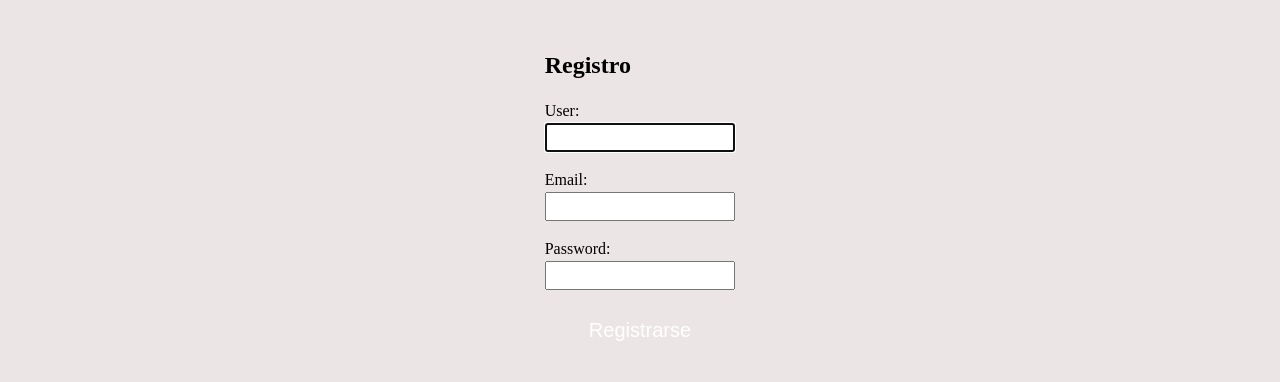
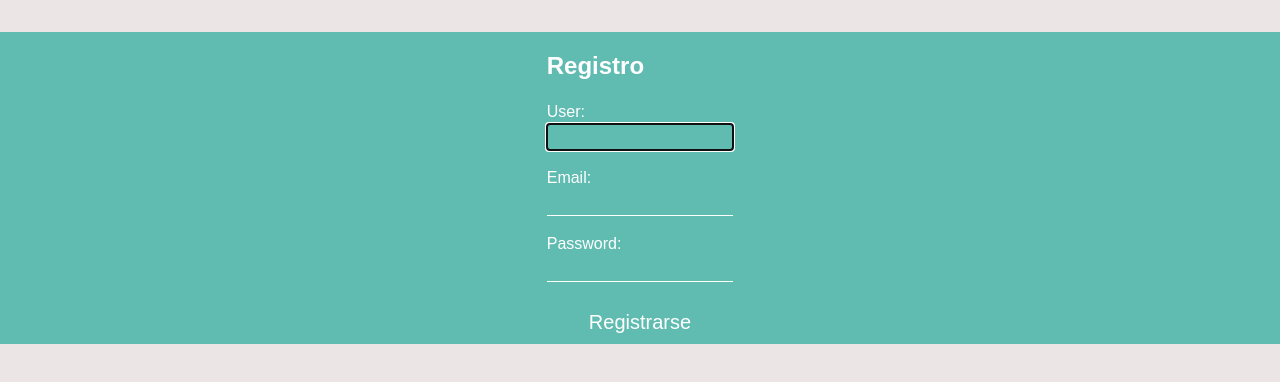
Before and after one commit to SaritaPopez/proyecto3, a React (Vite) app in the folder frontend/: page /register in a window 1280 px wide. Shown: the top 382 px of the page. Built offline with nearby package versions, Linux system fonts and the light colour scheme.

Commit message:
placeholderadmin

```diff
--- a/frontend/src/components/admin/Admin.jsx
+++ b/frontend/src/components/admin/Admin.jsx
@@ -27,7 +27,14 @@ const Admin = ({ token }) => {
 
       setLoading(true);
 
-      await entryCreateService(title, city, neightborhood, district, description, token);
+      await entryCreateService(
+        title,
+        city,
+        neightborhood,
+        district,
+        description,
+        token
+      );
 
       // Redireccionamos a la página principal.
       navigate('/');
@@ -64,29 +71,42 @@ const Admin = ({ token }) => {
 
             {/* <input type='photo' onChange={(e) => setPhoto(e.target.files[0])} /> */}
 
-              <input className='title' type="text"
+            <input
+              className='title'
+              type='text'
+              placeholder='Title'
               onChange={(e) => setTitle(e.target.value)}
               minLength='5'
               autoFocus
               required
             />
-              <input className='city' type="text"
+            <input
+              className='city'
+              placeholder='Text'
+              type='text'
               onChange={(e) => setCity(e.target.value)}
               minLength='5'
               required
             />
-              <input className='neightborhood' type="text"
+            <input
+              className='neightborhood'
+              placeholder='Neightborhood'
+              type='text'
               onChange={(e) => setNeightborhood(e.target.value)}
               minLength='5'
               required
             />
-              <input className='district' type="text"
+            <input
+              className='district'
+              placeholder='District'
+              type='text'
               onChange={(e) => setDistrict(e.target.value)}
               minLength='5'
               required
             />
             <textarea
               className='description'
+              placeholder='Description'
               onChange={(e) => setDescription(e.target.value)}
               minLength='10'
               required
@@ -100,7 +120,7 @@ const Admin = ({ token }) => {
           </form>
         </div>
       </div>
-      <Footer/>
+      <Footer />
     </>
   );
 };
--- a/frontend/src/pages/registerPage/RegisterPage.jsx
+++ b/frontend/src/pages/registerPage/RegisterPage.jsx
@@ -1,11 +1,12 @@
 import RegisterForm from '../../components/registerForm/RegisterForm';
 import useAuth from '../../hooks/useAuth';
 import { Navigate } from 'react-router-dom';
+import './registerpage.css';
 
 const RegisterPage = () => {
   const { token } = useAuth();
 
-  // Si la persona está logeada la redirigimos a la página principal.
+  // Si la persona está registrada va a la página principal.
   if (token) return <Navigate to='/' />;
 
   return (
--- /dev/null
+++ b/frontend/src/pages/registerPage/registerpage.css
@@ -0,0 +1,32 @@
+.register {
+  background-color: rgba(96, 188, 177, 1);
+  width: 100%;
+  height: 200%;
+  display: flex;
+  align-items: center;
+}
+
+main.register > form {
+  display: flex;
+  flex-direction: column;
+  gap: 0.2rem;
+  font-family: Montserrat, sans-serif;
+  color: rgb(255, 255, 255);
+}
+
+main.register > form > input {
+  border: none;
+  border-bottom: 1px solid rgb(255, 255, 255);
+  margin-bottom: 1rem;
+  padding: 0.3rem;
+  background-color: rgba(96, 188, 177, 1);
+}
+
+button {
+  border-radius: 20px;
+  background-color: rgba(96, 188, 177, 1);
+  font-family: Montserrat, sans-serif;
+  border: solid rgb(255, 255, 255);
+  color: rgb(255, 255, 255);
+  padding: 10px 20px;
+}
```
Lines whose indentation alone changed are shown as unchanged.
